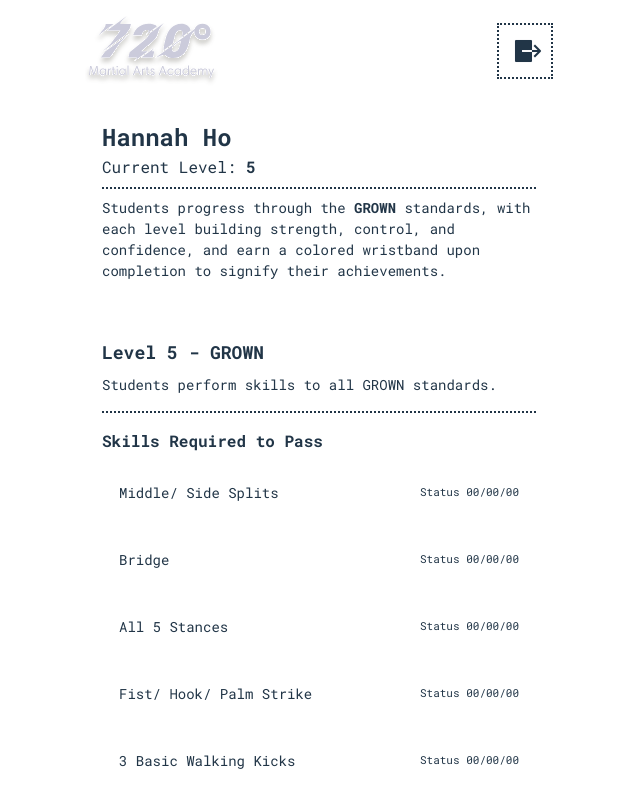
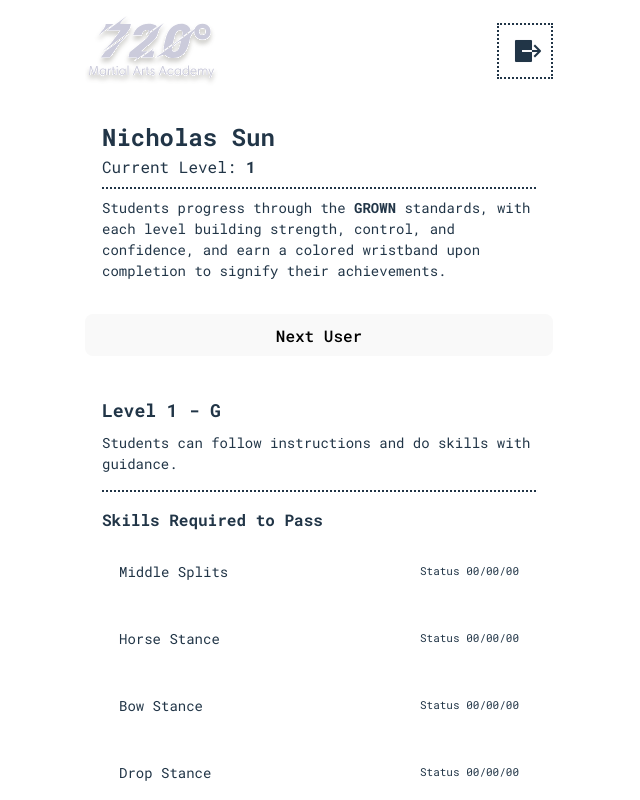
Before and after one commit to nicholaszsun/rewards-program-app, a React (Vite) app: page / in a window 1280 px wide. Shown: the top 800 px of the page, without its empty margins (321-961 px from the left). Built offline with nearby package versions, Linux system fonts and the light colour scheme.

Commit message:
feat: added button to go between users

```diff
--- a/src/pages/ProfilePage.jsx
+++ b/src/pages/ProfilePage.jsx
@@ -5,9 +5,10 @@ import "./ProfilePage.css";
 
 import { getUserbyId } from "../utils/users.js";
 import { getContentByLevel } from "../utils/level.js";
+import { useState } from "react";
 
 const ProfilePage = () => {
-  const loggedInUserId = 5;
+  const [loggedInUserId, setLoggedInUserId] = useState(1);
   const student = getUserbyId(loggedInUserId);
 
   const {level} = student;
@@ -17,6 +18,7 @@ const ProfilePage = () => {
     <div className="profile-page">
       <AppNavBar />
       <StudentInfoCard studentInfo={student} />
+      <button onClick={()=> setLoggedInUserId(prev => (prev === 5 ? 1 : prev + 1))}>Next User</button>
       <SkillsListCard ttLevels={levelInfo}/>
     </div>
   );
```
